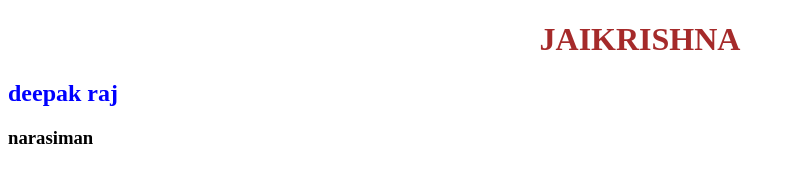
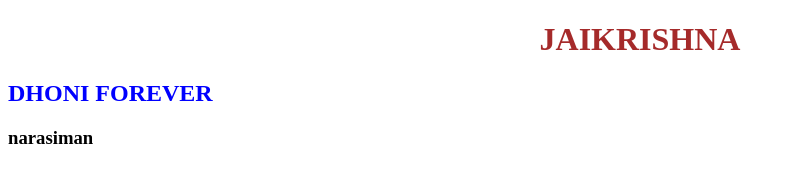
Before and after one commit to jaikrishna088/jai, a plain HTML site: page index.html in a window 1280 px wide. Shown: the whole page, without its empty margins (0-795 px from the left). Drawn offline with Linux system fonts and the light colour scheme.

Commit message:
index.html

```diff
--- a/index.html
+++ b/index.html
@@ -7,6 +7,6 @@
 </head>
 <body>
     <CEnter><h1 style="color: brown;">JAIKRISHNA</h1></CEnter>
-    <h2 style="color: blue;">deepak raj</h2>
+    <h2 style="color: blue;">DHONI FOREVER</h2>
     <h3>narasiman</h3>
 </html>
```
